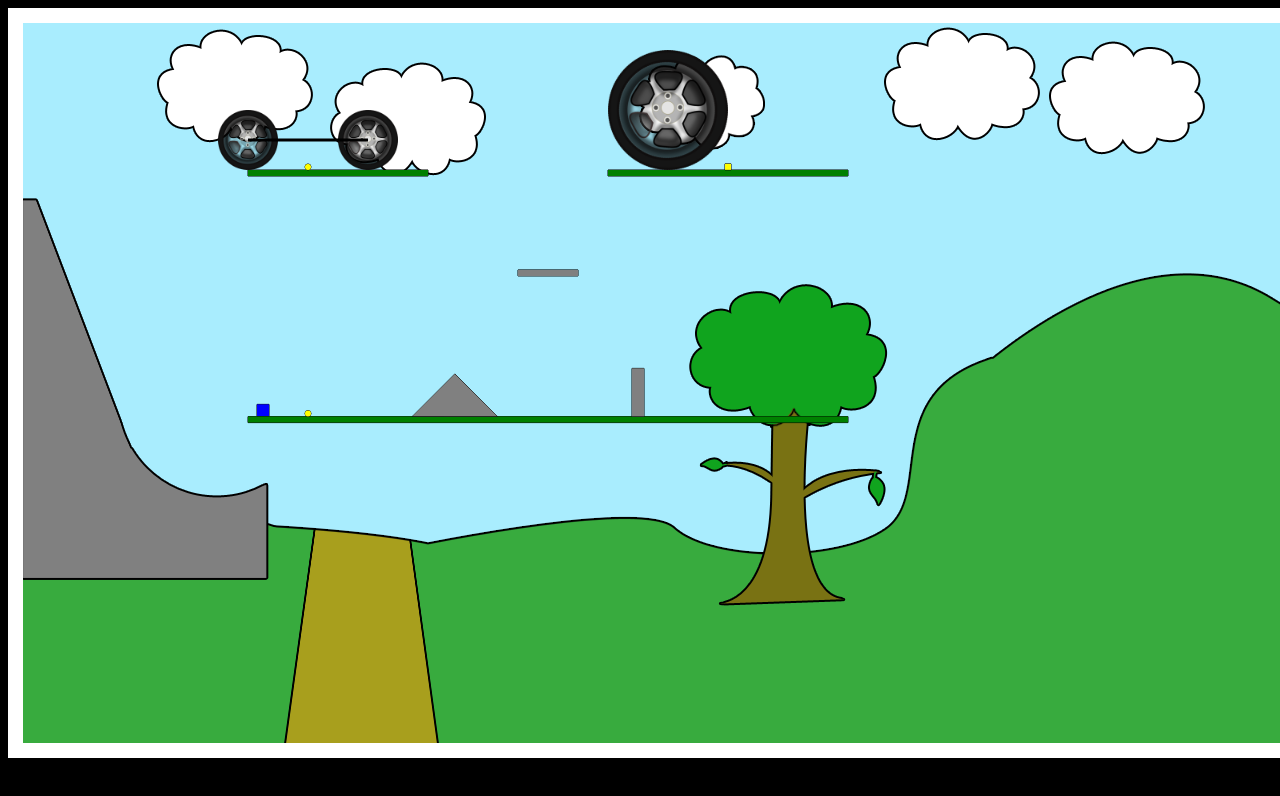
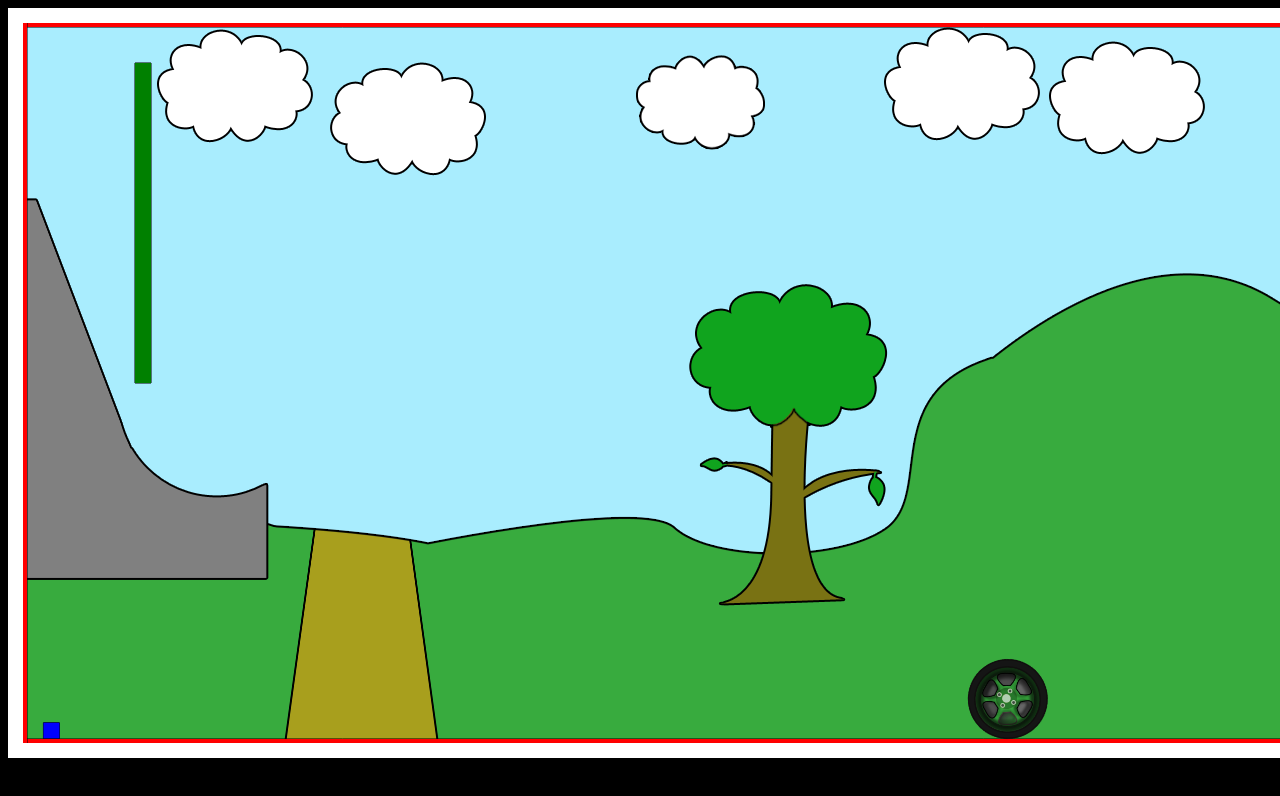
Before and after one commit to frecar/recyclone, a plain HTML site: page index.html in a window 1280 px wide. Shown: the top 796 px of the page. Drawn offline with Linux system fonts and the light colour scheme.

Commit message:
add frames for game canvas

```diff
--- a/game.js
+++ b/game.js
@@ -1,8 +1,8 @@
-(function() {
+(function () {
 
     var canvas = document.getElementById('bbdemo');
 
-    var world = boxbox.createWorld(canvas, {debugDraw:false});
+    var world = boxbox.createWorld(canvas, {debugDraw: false, scale: 40});
 
     var player = world.createEntity({
         name: 'player',
@@ -12,11 +12,11 @@
         width: .2,
         fixedRotation: true,
         friction: .3,
-        restitution: 0,
+        restitution: 0.5,
         color: 'blue'
     });
 
-    player.onKeydown(function(e) {
+    player.onKeydown(function (e) {
 
         if (this._destroyed) {
             return;
@@ -66,7 +66,7 @@
 
     });
 
-    player.onKeyup(function(e) {
+    player.onKeyup(function (e) {
 
         if (this._destroyed) {
             return;
@@ -81,150 +81,57 @@
 
     });
 
-    player.onImpact(function(other, power, tangentPower) {
+    player.onImpact(function (other, power, tangentPower) {
         if (power > 3) {
-            damage(power - 3);
+            //damage(power - 3);
         }
     });
 
-    world.onRender(function(ctx) {
+    world.onRender(function (ctx) {
 
-        // update camera position every draw
-        var p = player.position();
-        var c = this.camera();
-
-        if (p.y < 14) {
-            if (p.x - 8 < c.x) {
-                this.camera({x: player.position().x - 8});
-            }
-            else if (p.x - 12 > c.x) {
-                this.camera({x: player.position().x - 12});
-            }
-        }
-
-        // If you fall off the world, zoom out
-        else {
-            var scale = 30;
-            scale -= (p.y - 14);
-            scale = scale < 1 ? 1 : scale;
-            this.scale(scale);
-
-            var newCameraX = c.x;
-            if (newCameraX > -9 || newCameraX < -11) {
-                if (newCameraX > -10) {
-                    newCameraX = newCameraX - .3;
-                }
-                if (newCameraX < -10) {
-                    newCameraX = newCameraX + .3;
-                }
-                this.camera({x: newCameraX});
-            }
-        }
-
-        // Rendering for the joint between the two wheels
-        var p1 = wheel1.canvasPosition();
-        var p2 = wheel2.canvasPosition();
-        ctx.strokeStyle = "black";
-        ctx.lineWidth = 3;
-        ctx.beginPath();
-        ctx.moveTo(p1.x, p1.y);
-        ctx.lineTo(p2.x, p2.y);
-        ctx.stroke();
     });
 
     var groundTemplate = {
         name: 'ground',
         type: 'static',
         height: .1,
-        color: 'green'
+        color: 'red'
     };
 
-    world.createEntity(groundTemplate, {width: 10, x: 10, y: 13.22});
+    //Wall of heaven
+    world.createEntity(groundTemplate, {width: 500, x: 0, y: 0});
 
-    world.createEntity(groundTemplate, {width: 3, x: 3, y: 5});
+    //Wall of ground
+    world.createEntity(groundTemplate, {width: 500, x: 3, y: 18});
 
-    world.createEntity(groundTemplate, {width: 4, x: 16, y: 5});
+    //Left wall
+    world.createEntity(groundTemplate, {width: 0.1, x: 0, height: 500, y: 5});
 
-    world.createEntity({
-        name: 'square',
-        x: 13,
-        y: 8,
-        height: .8,
-        width: .2,
-        imageOffsetY: -.2
-    });
+    //Right wall
+    world.createEntity(groundTemplate, {width: 0.1, x: 32, y: 0, height: 20});
+
+    world.createEntity(
+        {
+            width: 0.2,
+            //shape: "square",
+            type: "static",
+            rotation: 70,
+            x: 3,
+            y: 5,
+            height: 4,
+            color: 'green'
+        });
 
     world.createEntity({
         name: 'circle',
         shape: 'circle',
-        radius: 2,
-        x: 14,
+        radius: 1,
+        x: 1,
         y: 3,
         density: .5,
         image: 'wheel.png',
         imageStretchToFit: true
     });
 
-    world.createEntity({
-        name: 'poly',
-        shape: 'polygon',
-        x: 5,
-        y: 8
-    });
-
-    // Car thing
-    var wheelTemplate = {
-        name: 'wheel',
-        shape: 'circle',
-        radius: 1,
-        image: 'wheel.png',
-        imageStretchToFit: true
-    };
-    var wheel1 = world.createEntity(wheelTemplate, {x: 0, y:1});
-    var wheel2 = world.createEntity(wheelTemplate, {x: 4, y:1});
-    world.createJoint(wheel1, wheel2);
-
-    var platform = world.createEntity({
-        name: 'platform',
-        fixedRotation: true,
-        height: .1
-    });
-
-    var platformMovingUp = true;
-
-    window.setInterval(function() {
-        platformMovingUp = !platformMovingUp;
-        if (platformMovingUp) {
-            platform.setVelocity('moving platform', 5, 0);
-        }
-        else {
-            platform.setVelocity('moving platform', 5, 180);
-        }
-    }, 1500);
-
-    var coinTemplate = {
-        name: 'coin',
-        shape: 'circle',
-        radius: .1,
-        color: 'yellow',
-        onStartContact: function(other) {
-            if (other.name() === 'player') {
-                //addScore(100);
-                this.destroy();
-            }
-        }
-    };
-
-    world.createEntity(coinTemplate, {x: 2, y: 4});
-
-    world.createEntity(coinTemplate, {x: 2, y: 12});
-
-    world.createEntity(coinTemplate, {
-        x: 16,
-        y: 5,
-        shape: 'square',
-        height: .1,
-        width: .1
-    });
 
 })();
--- a/index.html
+++ b/index.html
@@ -10,8 +10,6 @@
 
         canvas {
             background-image: url('bg.png');
-            width: 1280px;
-            height: 720px;
             border: 15px solid white;
         }
     </style>
```
Also changed, not shown: test.html (deleted, +0 -42 lines).
